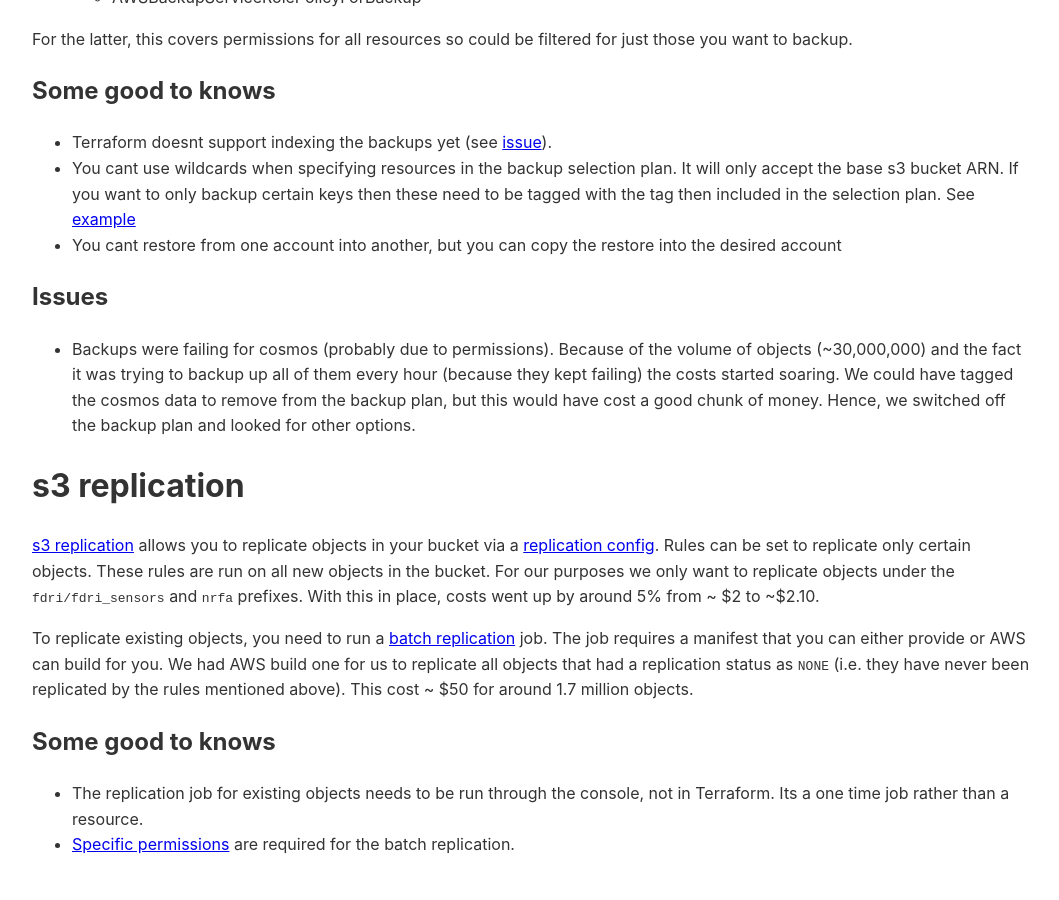
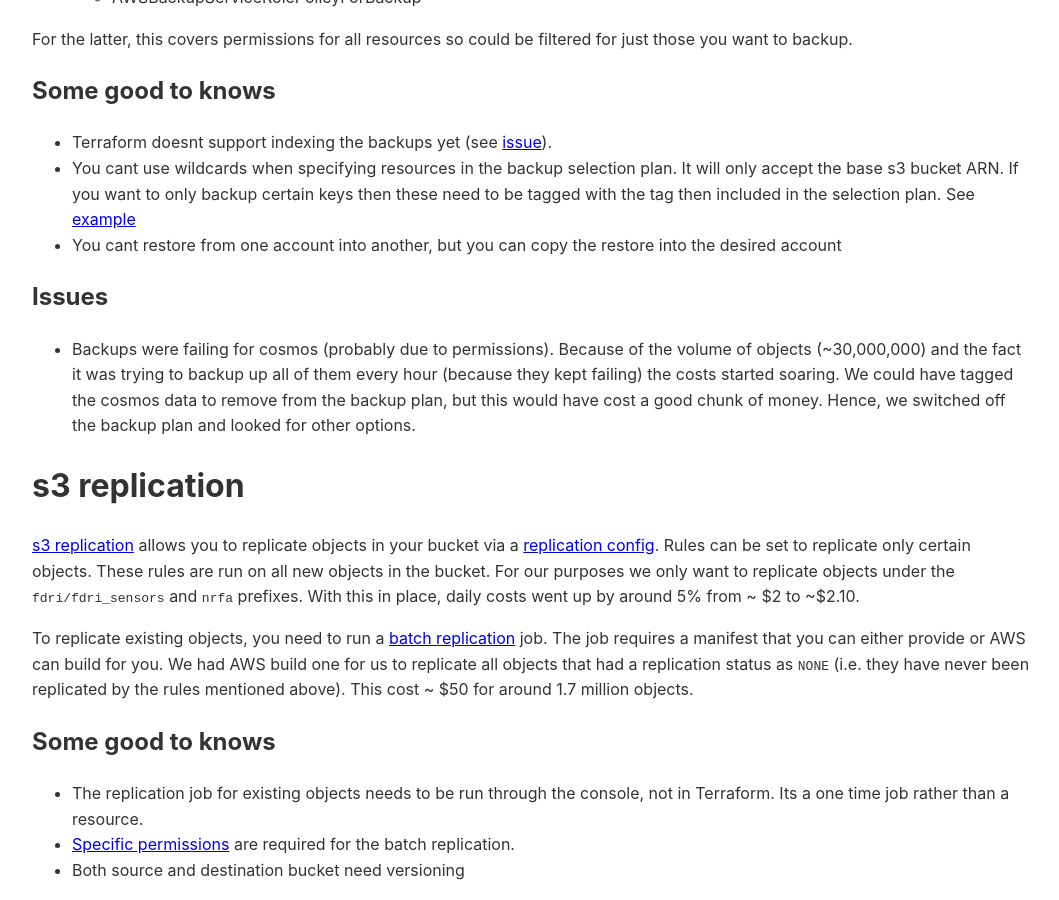
Before and after one commit to NERC-CEH/fdri_words, a Jekyll site: the page built from aws/backups.md, in a window 1280 px wide and 900 px high, scrolled down 576 px. Shown: the whole window, without its empty margins (108-1167 px from the left). Built offline with Jekyll 4.4.1, drawn with Linux system fonts in a browser that asks for light colours; our own code applies the rules of GitHub Pages for plain Markdown files; before the commit the page ends 1450 px from its top, so only the background shows below that.

Commit message:
Update backups.md
update notes

```diff
--- a/aws/backups.md
+++ b/aws/backups.md
@@ -23,12 +23,14 @@
 ## Issues
 * Backups were failing for cosmos (probably due to permissions). Because of the volume of objects (~30,000,000) and the fact it was trying to backup up all of them every hour (because they kept failing) the costs started soaring. We could have tagged the cosmos data to remove from the backup plan, but this would have cost a good chunk of money. Hence, we switched off the backup plan and looked for other options.
 
+
 # s3 replication
 
-[s3 replication](https://aws.amazon.com/s3/features/replication/) allows you to replicate objects in your bucket via a [replication config](https://github.com/NERC-CEH/dri-infrastructure/pull/203). Rules can be set to replicate only certain objects. These rules are run on all new objects in the bucket. For our purposes we only want to replicate objects under the `fdri/fdri_sensors` and `nrfa` prefixes. With this in place, costs went up by around 5% from ~ $2 to ~$2.10.
+[s3 replication](https://aws.amazon.com/s3/features/replication/) allows you to replicate objects in your bucket via a [replication config](https://github.com/NERC-CEH/dri-infrastructure/pull/203). Rules can be set to replicate only certain objects. These rules are run on all new objects in the bucket. For our purposes we only want to replicate objects under the `fdri/fdri_sensors` and `nrfa` prefixes. With this in place, daily costs went up by around 5% from ~ $2 to ~$2.10.
 
 To replicate existing objects, you need to run a [batch replication](https://docs.aws.amazon.com/AmazonS3/latest/userguide/s3-batch-replication-batch.html) job. The job requires a manifest that you can either provide or AWS can build for you. We had AWS build one for us to replicate all objects that had a replication status as `NONE` (i.e. they have never been replicated by the rules mentioned above). This cost ~ $50 for around 1.7 million objects.
 
 ## Some good to knows
 * The replication job for existing objects needs to be run through the console, not in Terraform. Its a one time job rather than a resource.
 * [Specific permissions](https://docs.aws.amazon.com/AmazonS3/latest/userguide/s3-batch-replication-policies.html) are required for the batch replication.
+* Both source and destination bucket need versioning
```
